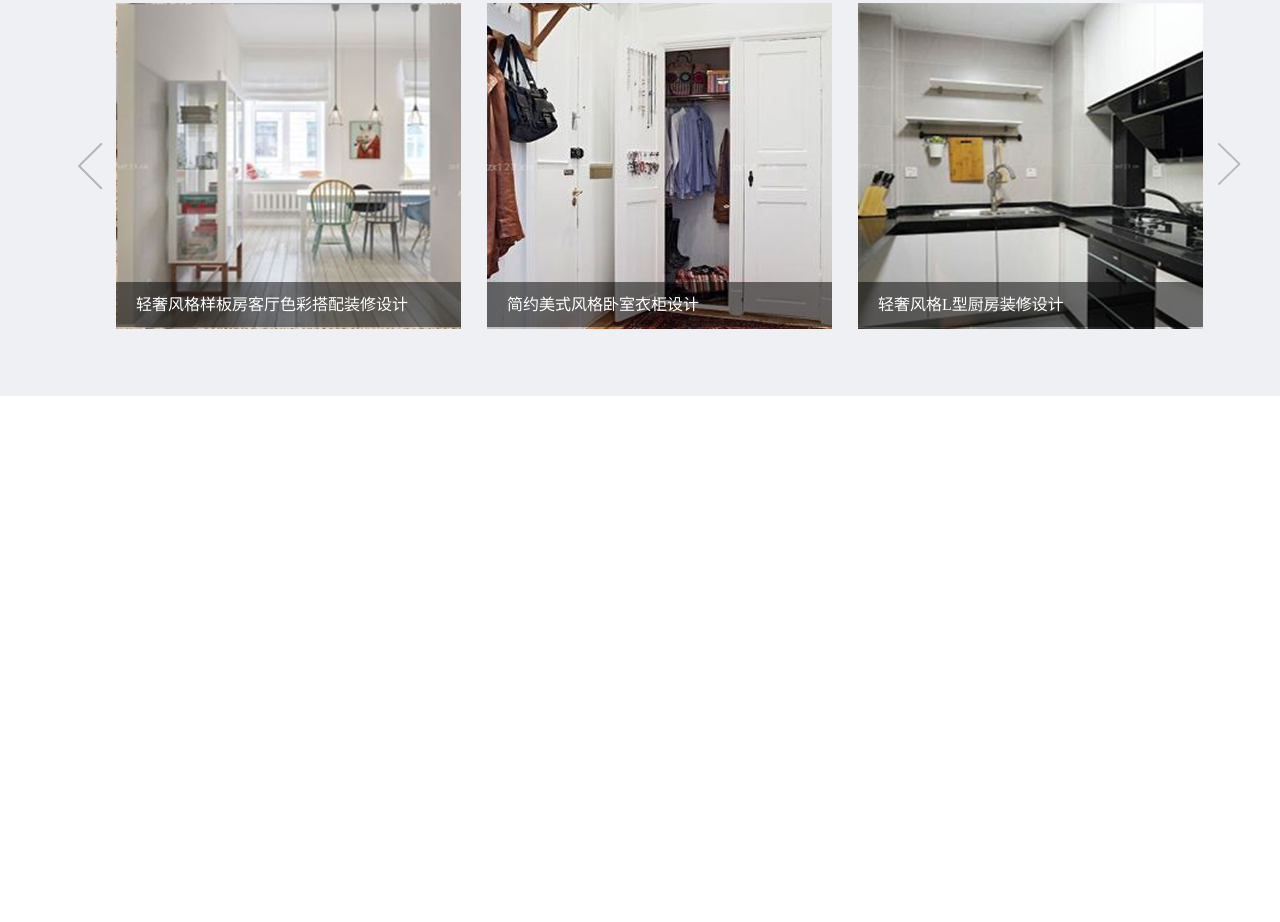
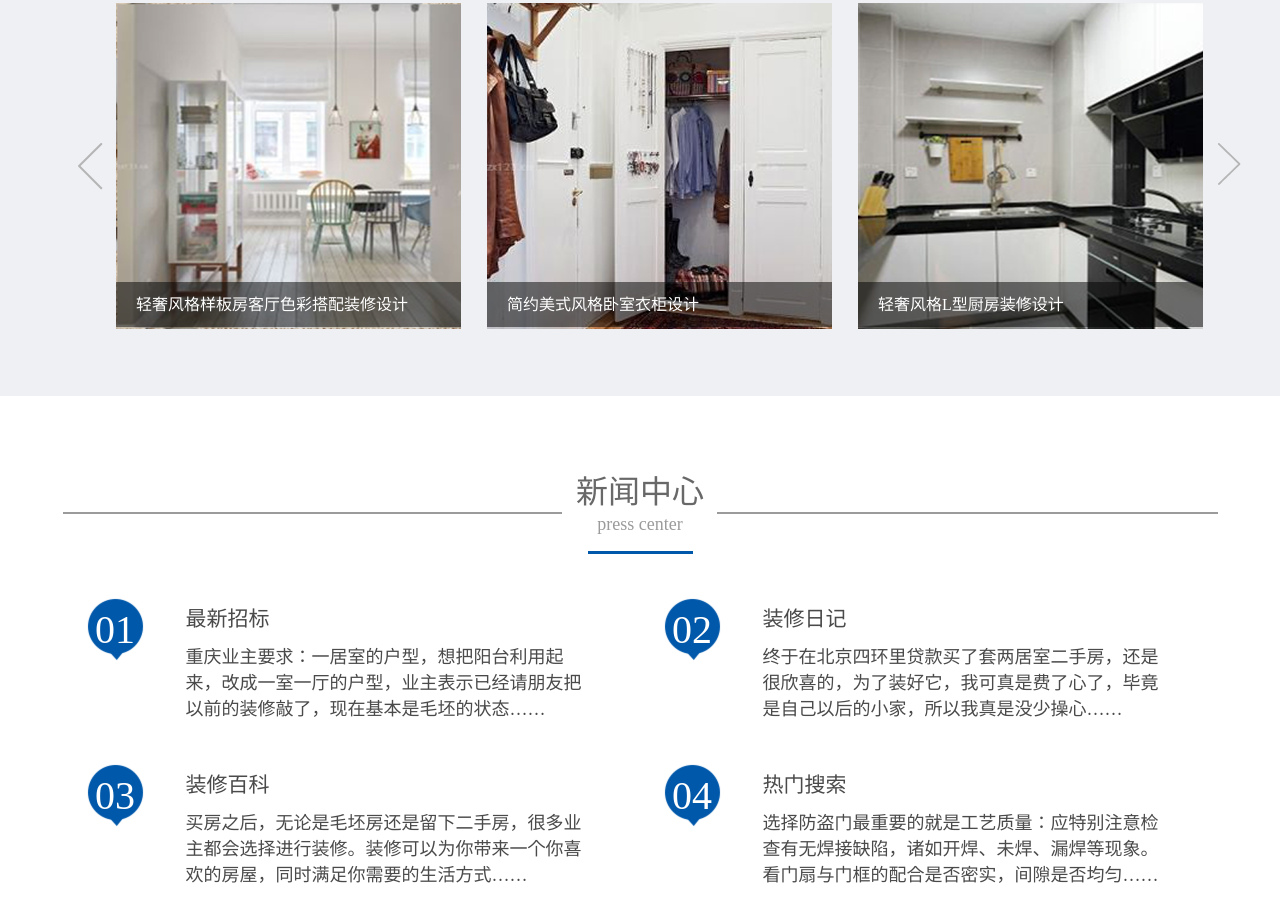
Before and after one commit to luckyqzp/mu_home_furnishing_project, a plain HTML site: page index.html in a window 1280 px wide. Shown: the part 1630-2552 px from the top of the page. Before the commit the page ends 2026 px from the top, so only its background shows below. Drawn offline with Linux system fonts and the light colour scheme.

Commit message:
version  0.09 新增新闻中心区代码

```diff
--- a/css/main.css
+++ b/css/main.css
@@ -559,3 +559,80 @@
 .recommend .recommend-center .recommend_rightbtn{
     right:-48px;
 }
+
+
+/* 新闻中心区 */
+.news{
+    background-color: #fff;
+}
+.news .center-wrap{
+    width: 1155px;
+}
+.news .con-head .gray-line{
+    position: relative;
+    height: 2px;
+    background-color: #9B9B9B;
+    width:100%;
+}
+.news .con-head .gray-line .gray-line-center{
+    height: 100%;
+    width:155px;
+    background-color: #fff;
+    position: absolute;
+    left:50%;
+    margin-left: -78px;
+}
+.news .con-head .line{
+    width:105px;
+    margin: 16px auto 0px;
+}
+.news .news-list{
+    box-sizing: border-box;
+    margin-bottom: 50px;
+}
+.news .news-list li{
+    float:left;
+    width:557px;
+    margin-top: 43px;
+    margin-left: 20px;
+}
+
+.news .news-list li .icon-box{
+    float:left;
+    width:65px;
+    height: 65px;
+    background-image:url(../images/dialog.png);
+    background-repeat: no-repeat;
+    background-size:100% 100%;
+    cursor: pointer;
+    transform:  translateY(0px);
+    transition: transform 1s ease 0s;
+}
+.news .news-list li .icon-box:hover{
+    transform: translateY(-20px);
+
+}
+
+
+.news .news-list li .icon-box span{
+    font-size:40px;
+    line-height: 65px;
+    color:#fff
+}
+
+.news .news-list li .word-box{
+    float:left;
+    width:400px;
+    margin-left: 38px;
+}
+.news .news-list li .word-box h3{
+    text-align: left;
+    font-size: 21px;
+    line-height: 45px;
+    color: #4A4A4A;
+}
+.news .news-list li .word-box p{
+    font-size: 18px;
+    color: #4A4A4A;
+    text-align: left;
+}
--- a/index.html
+++ b/index.html
@@ -352,5 +352,60 @@
         </div>
     </section>
     <script src="./js/recommend.js"></script>
+
+    <!-- 新闻中心区 -->
+    <section class="news">
+        <div class="center-wrap">
+            <div class="con-head">
+                <h2>新闻中心</h2>
+                <div class="gray-line">
+                    <div class="gray-line-center"></div>
+                </div>
+                <span>press center</span>
+                <div class="line"></div
+            </div>
+
+                <ul class="news-list clearfix">
+                    <li>
+                        <div class="icon-box">
+                            <span>01</span>
+                        </div>
+                        <div class="word-box">
+                            <h3>最新招标</h3>
+                            <p>重庆业主要求：一居室的户型，想把阳台利用起来，改成一室一厅的户型，业主表示已经请朋友把以前的装修敲了，现在基本是毛坯的状态……</p>
+                        </div>
+                    </li>
+                    <li>
+                        <div class="icon-box">
+                            <span>02</span>
+                        </div>
+                        <div class="word-box">
+                            <h3>装修日记</h3>
+                            <p>终于在北京四环里贷款买了套两居室二手房，还是很欣喜的，为了装好它，我可真是费了心了，毕竟是自己以后的小家，所以我真是没少操心……</p>
+                        </div>
+                    </li>
+                    <li>
+                        <div class="icon-box">
+                            <span>03</span>
+                        </div>
+                        <div class="word-box">
+                            <h3>装修百科</h3>
+                            <p>买房之后，无论是毛坯房还是留下二手房，很多业主都会选择进行装修。装修可以为你带来一个你喜欢的房屋，同时满足你需要的生活方式……</p>
+                        </div>
+                    </li>
+                    <li>
+                        <div class="icon-box">
+                            <span>04</span>
+                        </div>
+                        <div class="word-box">
+                            <h3>热门搜索</h3>
+                            <p>选择防盗门最重要的就是工艺质量：应特别注意检查有无焊接缺陷，诸如开焊、未焊、漏焊等现象。看门扇与门框的配合是否密实，间隙是否均匀……</p>
+                        </div>
+                    </li>
+
+                </ul>
+
+        </div>
+    </section>
 </body>
 </html>
```
Also changed, not shown: images/dialog.png (added), 1 other file.
